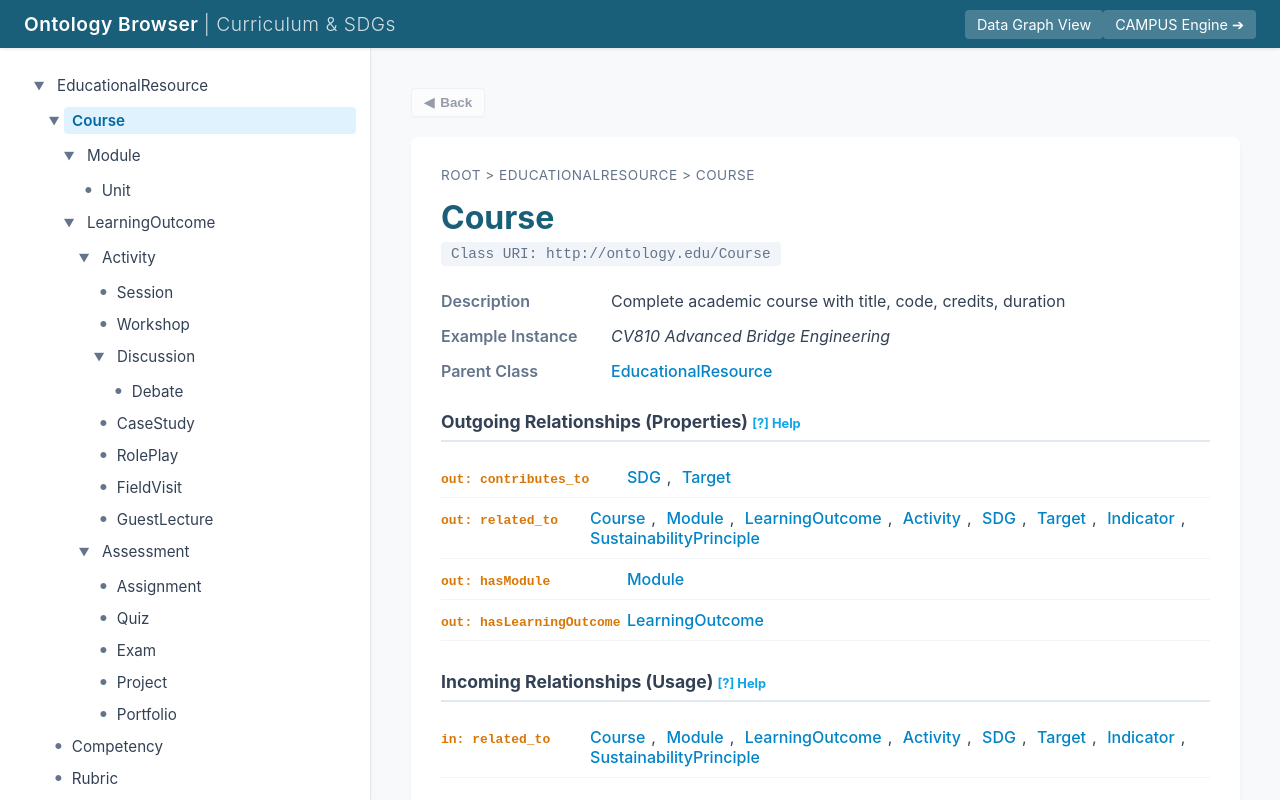
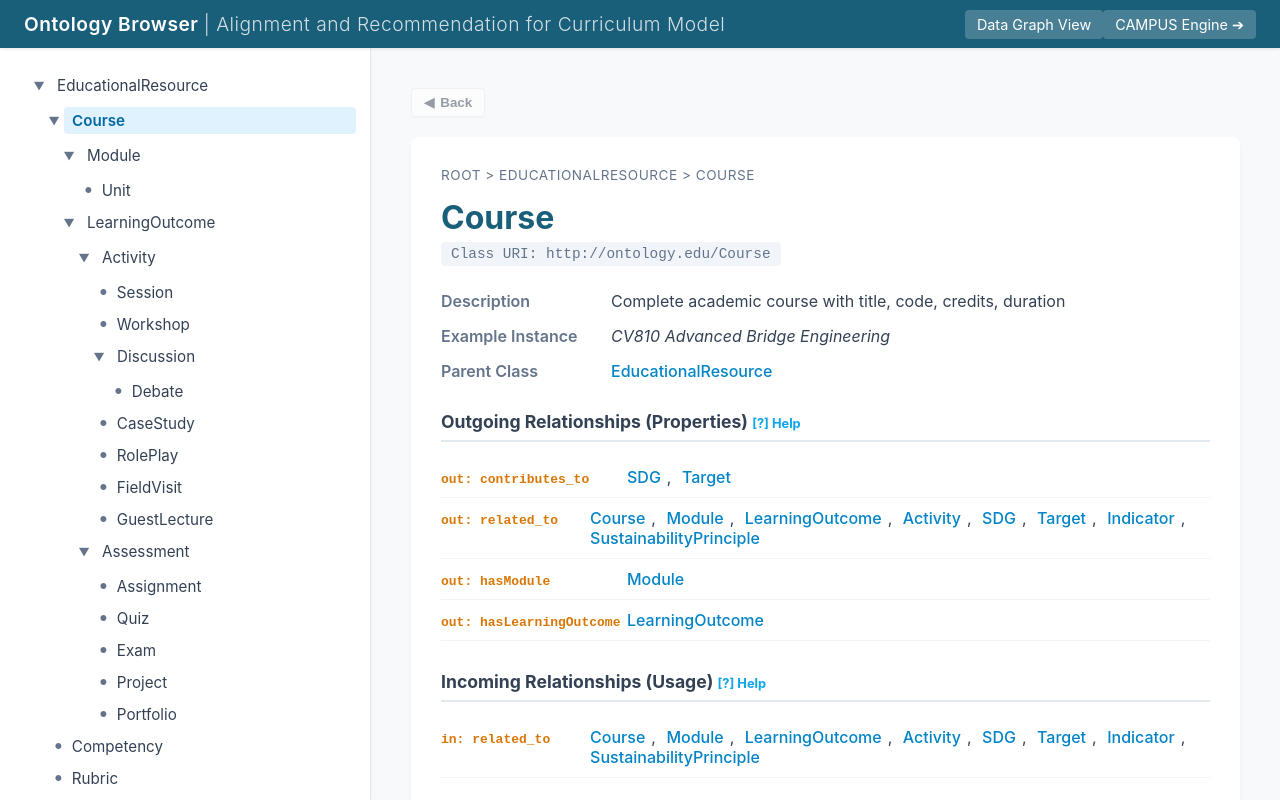
Before and after one commit to raghuns-nit/arcmodel.io, a plain HTML site: page index.html in a window 1280 px wide. Drawn offline with Linux system fonts and the light colour scheme.

Commit message:
Update index.html

```diff
--- a/index.html
+++ b/index.html
@@ -3,7 +3,7 @@
 <head>
     <meta charset="UTF-8">
     <meta name="viewport" content="width=device-width, initial-scale=1.0">
-    <title>Curriculum Ontology Browser</title>
+    <title>Alignment and Recommendation for Curriculum Model Browser</title>
     <style>
         :root {
             --primary: #1a5f7a;
@@ -201,7 +201,7 @@
 <body>
     <div class="app-container">
         <header class="header">
-            <h1>Ontology Browser <span style="font-weight: 300; opacity: 0.8">| Curriculum & SDGs</span></h1>
+            <h1>Ontology Browser <span style="font-weight: 300; opacity: 0.8">| Alignment and Recommendation for Curriculum Model</span></h1>
             <div class="header-links">
                 <a href="course_examples.html">Data Graph View</a><a href="recommendation_engine.html">CAMPUS Engine ➔</a>
             </div>
```
